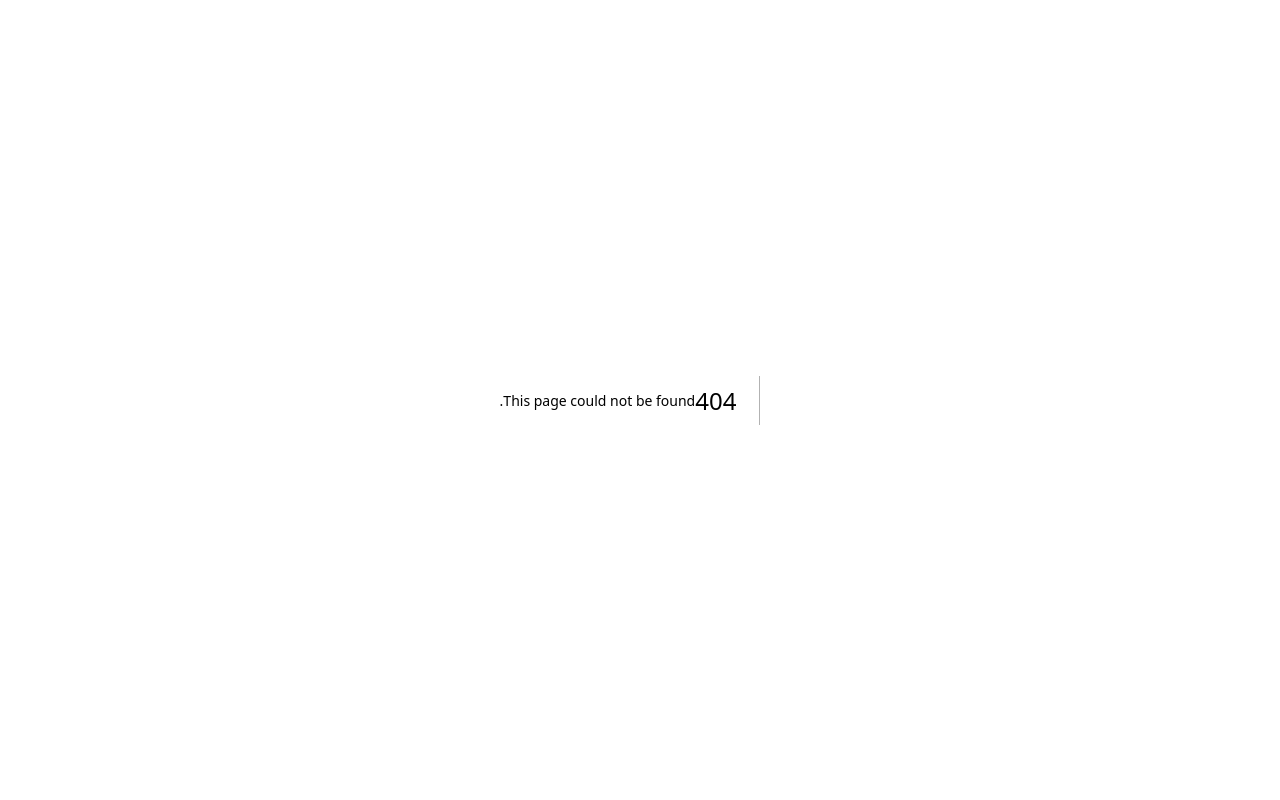
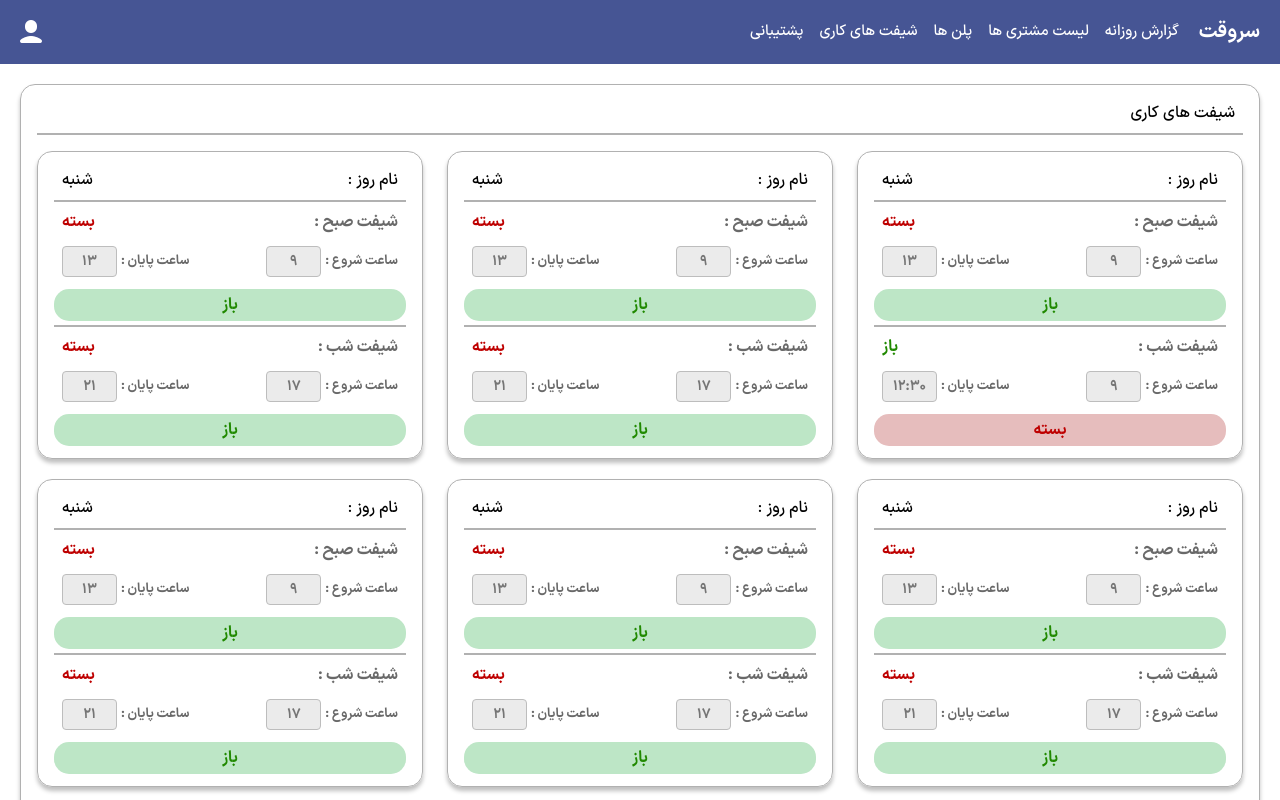
Before and after one commit to mobintahmasbi/sarevaght-front-end-nextjs, a Next.js app: page /panel/set-timing in a window 1280 px wide. Before the commit this address had no page. Shown: the top 800 px of the page. Built offline with nearby package versions, Linux system fonts and the light colour scheme.

Commit message:
complete set timing page in both size

```diff
--- a/package.json
+++ b/package.json
@@ -9,7 +9,7 @@
     "lint": "next lint"
   },
   "dependencies": {
-    "next": "15.2.1",
+    "next": "^15.2.4",
     "react": "^19.0.0",
     "react-dom": "^19.0.0",
     "sarevaght": "file:"
--- a/src/app/components/panelHeader.tsx
+++ b/src/app/components/panelHeader.tsx
@@ -1,4 +1,5 @@
 import Image from "next/image";
+import Link from "next/link";
 import userIcon from "../../../public/user-icon.png";
 import Menu from "./menu";
 
@@ -15,7 +16,11 @@ export default function PanelHeader() {
             <li className="me-4 cursor-pointer">گزارش روزانه</li>
             <li className="me-4 cursor-pointer">لیست مشتری ها</li>
             <li className="me-4 cursor-pointer">پلن ها</li>
-            <li className="me-4 cursor-pointer">شیفت های کاری</li>
+            <li className="me-4 cursor-pointer">
+              <Link href={'/panel/set-timing'}>
+                شیفت های کاری
+              </Link>
+            </li>
             <li className="me-4 cursor-pointer">پشتیبانی</li>
           </ul>
         </div>
--- /dev/null
+++ b/src/app/components/set-timing-box.tsx
@@ -0,0 +1,112 @@
+import ISetTiming from "../utils/ISetTiming";
+
+export default function SetTimingBox({
+  dayName,
+  morning,
+  afternoon,
+}: ISetTiming) {
+  let morningTimes = null;
+  let afternoonTimes = null;
+  if (morning !== "closed") {
+    morningTimes = morning.split("-");
+  }
+  if (afternoon !== "closed") {
+    afternoonTimes = afternoon.split("-");
+  }
+  return (
+    <>
+      <div className="sm:w-[32%] w-full secondary-border rounded-[15px] p-2 main-shadow">
+        <div className="w-full px-2">
+          <div className="mx-2 my-2 flex justify-between items-center">
+            <div>نام روز :</div>
+            <div>{dayName}</div>
+          </div>
+          <hr className="secondary-border" />
+        </div>
+        <div className="w-full px-2">
+          <div className="mx-2 my-2 flex justify-between items-center">
+            <div className="font-bold dark-white">شیفت صبح :</div>
+            <div
+              className={`font-bold ${
+                morning === "closed" ? "main-red" : "dark-green"
+              }`}
+            >
+              {morning === "closed" ? "بسته" : "باز"}
+            </div>
+          </div>
+          <div className="sm:mx-2 my-3 flex justify-between items-center">
+            <div className="font-bold flex items-center">
+              <div className="dark-white me-1 text-[13px]">ساعت شروع :</div>
+              <input
+                type="text"
+                className="main-border bg-milky w-[55px] py-1 rounded-[4px] text-center text-[14px]"
+                placeholder={morningTimes ? morningTimes[0] : "9"}
+              />
+            </div>
+            <div className="font-bold flex items-center">
+              <div className="dark-white me-1 text-[13px]">ساعت پایان :</div>
+              <input
+                type="text"
+                className="main-border bg-milky w-[55px] py-1 rounded-[4px] text-center text-[14px]"
+                placeholder={morningTimes ? morningTimes[1] : "13"}
+              />
+            </div>
+          </div>
+        </div>
+        <div className="w-full px-2">
+          <button
+            className={`w-full rounded-[15px] py-1 mb-1 cursor-pointer font-bold ${
+              morning === "closed"
+                ? "dark-green bg-light-green"
+                : "main-red bg-light-red"
+            }`}
+          >
+            {morning === "closed" ? "باز" : "بسته"}
+          </button>
+          <hr className="secondary-border" />
+        </div>
+        <div className="w-full px-2">
+          <div className="mx-2 my-2 flex justify-between items-center">
+            <div className="font-bold dark-white">شیفت شب :</div>
+            <div
+              className={`font-bold ${
+                afternoon === "closed" ? "main-red" : "dark-green"
+              }`}
+            >
+              {afternoon === "closed" ? "بسته" : "باز"}
+            </div>
+          </div>
+          <div className="sm:mx-2 my-3 flex justify-between items-center">
+            <div className="font-bold flex items-center">
+              <div className="dark-white me-1 text-[13px]">ساعت شروع :</div>
+              <input
+                type="text"
+                className="main-border bg-milky w-[55px] py-1 rounded-[4px] text-center text-[14px]"
+                placeholder={afternoonTimes ? afternoonTimes[0] : "17"}
+              />
+            </div>
+            <div className="font-bold flex items-center">
+              <div className="dark-white me-1 text-[13px]">ساعت پایان :</div>
+              <input
+                type="text"
+                className="main-border bg-milky w-[55px] py-1 rounded-[4px] text-center text-[14px]"
+                placeholder={afternoonTimes ? afternoonTimes[1] : "21"}
+              />
+            </div>
+          </div>
+        </div>
+        <div className="w-full px-2">
+          <button
+            className={`w-full rounded-[15px] py-1 mb-1 cursor-pointer font-bold ${
+              afternoon === "closed"
+                ? "dark-green bg-light-green"
+                : "main-red bg-light-red"
+            }`}
+          >
+            {afternoon === "closed" ? "باز" : "بسته"}
+          </button>
+        </div>
+      </div>
+    </>
+  );
+}
--- a/src/app/globals.css
+++ b/src/app/globals.css
@@ -6,6 +6,18 @@
 
 .dark-white{
     color: #696969
+}
+
+.main-gray{
+    color: #909090;
+}
+
+.main-red{
+    color: #BE0000;
+}
+
+.bg-light-red{
+    background-color: #E6BDBD;
 }
 
 .border-dark-blue {
@@ -28,6 +40,17 @@
     background-color: #637ED6;
 }
 
+.dark-green {
+    color: #208900;
+}
+ .bg-light-green {
+    background-color: #BDE6C6;
+ }
+
+.main-green {
+    color: #278F07;
+}
+
 .main-border {
     border: 1px solid #BDBDBD;
 }
--- a/src/app/panel/not-active/page.tsx
+++ b/src/app/panel/not-active/page.tsx
@@ -1,4 +1,5 @@
 import Image from "next/image";
+import Link from "next/link";
 import PanelHeader from "../../components/panelHeader";
 import setAddress from "../../../../public/set-address.jpg";
 import setTiming from "../../../../public/set-timing.jpg";
@@ -25,9 +26,12 @@ export default function NotActive() {
           </div>
           <Image src={setTiming} alt="set-timing" className="" />
           <div className="w-full flex items-center justify-center">
-            <button className="sm:w-1/2 w-2/3 bg-main-blue text-white rounded-[15px] p-2 mt-2">
+            <Link
+              className="sm:w-1/2 w-2/3 bg-main-blue text-white rounded-[15px] p-2 mt-2 text-center"
+              href={"/panel/set-timing"}
+            >
               تنظیم شیفت های کاری
-            </button>
+            </Link>
           </div>
         </div>
       </div>
--- /dev/null
+++ b/src/app/panel/set-timing/page.tsx
@@ -0,0 +1,32 @@
+import PanelHeader from "@/app/components/panelHeader";
+import SetTimingBox from "@/app/components/set-timing-box";
+
+export default function SetTiming() {
+  return (
+    <>
+      <PanelHeader />
+      <div className="w-full px-5 my-5">
+        <div className="w-full main-shadow secondary-border rounded-[15px] pb-5">
+          <div className="w-full p-4">
+            <div className="ms-2 mb-2">شیفت های کاری</div>
+            <hr className="secondary-border" />
+          </div>
+          <div className="w-full flex flex-wrap gap-y-5 items-center justify-between px-4">
+            <SetTimingBox dayName="شنبه" afternoon="9-12:30" morning="closed" />
+            <SetTimingBox dayName="شنبه" afternoon="closed" morning="closed" />
+            <SetTimingBox dayName="شنبه" afternoon="closed" morning="closed" />
+            <SetTimingBox dayName="شنبه" afternoon="closed" morning="closed" />
+            <SetTimingBox dayName="شنبه" afternoon="closed" morning="closed" />
+            <SetTimingBox dayName="شنبه" afternoon="closed" morning="closed" />
+            <SetTimingBox dayName="شنبه" afternoon="closed" morning="closed" />
+          </div>
+          <div className="w-full px-4 flex items-center justify-center">
+            <button  className="w-full rounded-[15px] py-2 mt-6 cursor-pointer font-bold dark-green bg-light-green main-shadow">
+              ثبت تغییرات
+            </button>
+          </div>
+        </div>
+      </div>
+    </>
+  );
+}
--- /dev/null
+++ b/src/app/utils/ISetTiming.ts
@@ -0,0 +1,7 @@
+interface ISetTiming {
+    dayName: string;
+    morning: string;
+    afternoon: string;
+}
+
+export default ISetTiming
--- /dev/null
+++ b/src/app/utils/dayName.ts
@@ -0,0 +1,11 @@
+const dayNames = {
+    'Saturday': 'شنبه',
+    'Sunday': 'یکشنبه',
+    'Monday': 'دوشنبه',
+    'Tuesday': 'سه شنبه',
+    'Wednesday': 'چهارشنبه',
+    'Thursday': 'پنجشنبه',
+    'Friday': 'جمعه'
+}
+
+export default dayNames;
```
Also changed, not shown: 1 other file (tests, documents, lock files or other folders).
